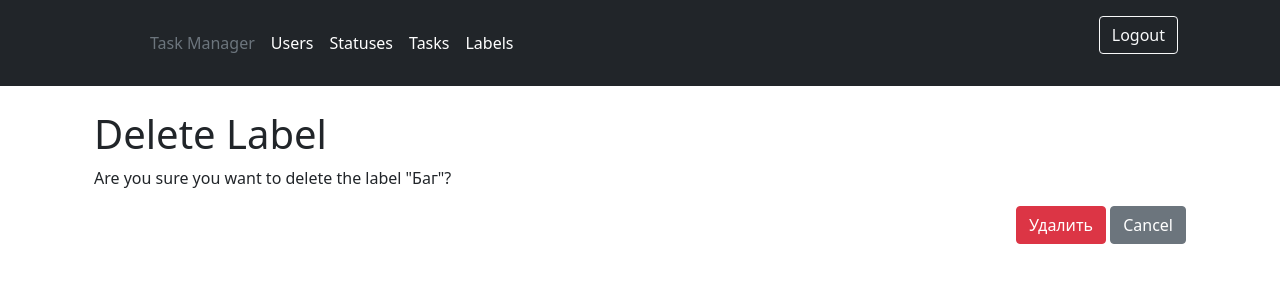
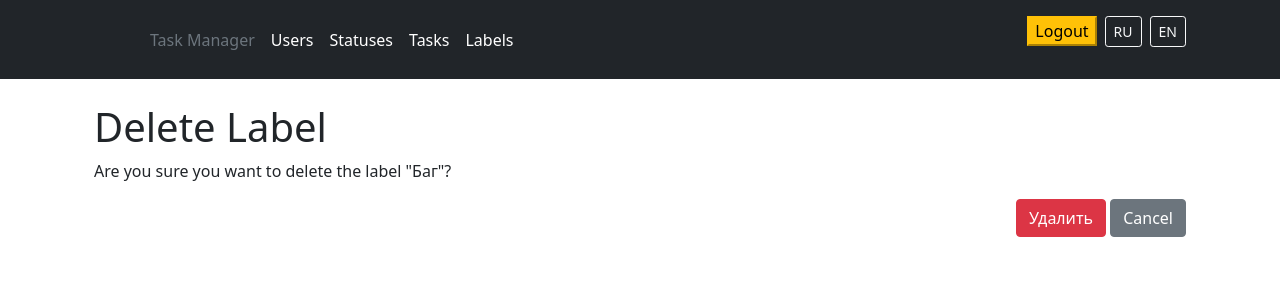
Before and after one commit to Xequrt/python-project-52, a Django app: page /labels/2/delete/ in a window 1280 px wide. Shown: the top 300 px of the page. Run offline with Django 5.2, Linux system fonts and the light colour scheme; a user stored in the database is signed in; data comes from the database, SQL or seed files in the repository; some libraries are stand-ins or nearby versions.

Commit message:
Change language

```diff
--- a/task_manager/settings.py
+++ b/task_manager/settings.py
@@ -141,7 +141,7 @@ AUTH_PASSWORD_VALIDATORS = [
 # Internationalization
 # https://docs.djangoproject.com/en/5.1/topics/i18n/
 
-LANGUAGE_CODE = "ru-ru"
+LANGUAGE_CODE = "ru"
 
 LANGUAGES = [
     ('en', 'English'),
--- a/task_manager/templates/base.html
+++ b/task_manager/templates/base.html
@@ -29,19 +29,33 @@
                     <li><a href="{% url 'labels_list' %}" class="nav-link px-2 text-white">{% translate "Labels" %}</a></li>
                     {% endif %}
                 </ul>
+                <div class="d-flex align-items-stretch">
                     {% if user.is_authenticated %}
-                    <div class="text-end">
+                    <div class="text-end me-2">
                         <form method="post" action="{% url 'logout' %}">
                             {% csrf_token %}
-                            <button type="submit" class="btn btn-outline-light me-2">{% translate "Logout" %}</button>
+                            <button class="btn-warning" onclick="location.href='{% url 'logout' %}'">{% translate "Logout" %}</button>
                         </form>
                     </div>
                     {% else %}
-                    <div class="text-end">
+                    <div class="text-end me-2">
                         <button class="btn btn-outline-light me-2" onclick="location.href='{% url 'login' %}'">{% translate "Login" %}</button>
                         <button class="btn btn-warning" onclick="location.href='{% url 'user_create' %}'">{% translate "Sign-up" %}</button>
                     </div>
                     {% endif %}
+                    <form action="{% url 'set_language' %}" method="post" class="d-flex align-items-center ms-auto">
+                        {% csrf_token %}
+                        <button type="submit" name="language" value="ru"
+                                class="btn btn-sm btn-outline-light me-2 {% if LANGUAGE_CODE == 'ru' %}border-white{% endif %}">
+                            RU
+                        </button>
+                        <button type="submit" name="language" value="en"
+                                class="btn btn-sm btn-outline-light {% if LANGUAGE_CODE == 'en' %}border-white{% endif %}">
+                            EN
+                        </button>
+                    </form>
+                </div>
+            </div>
         </div>
     </header>
     {% block content %}{% endblock %}
--- a/task_manager/urls.py
+++ b/task_manager/urls.py
@@ -19,6 +19,7 @@ from django.urls import path, include
 from .views import IndexView, UserLoginView, UserLogoutView
 
 urlpatterns = [
+    path('i18n/', include('django.conf.urls.i18n')),
     path('', IndexView.as_view(), name='index'),
     path('users/', include('task_manager.users.urls')),
     path('statuses/', include('task_manager.statuses.urls')),
```
